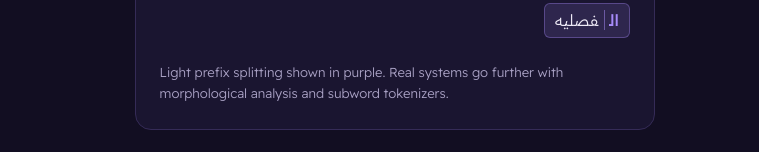
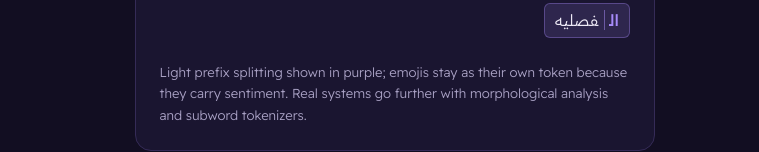
Before and after one commit to joudalbaiti/joudalbaiti.github.io, a plain HTML site: page index.html in a window 1280 px wide. Shown: the part 821-973 px from the top of the page, 521-1280 px from the left. Drawn offline with Linux system fonts and the light colour scheme.

Commit message:
Keep emojis as sentiment tokens in the Arabic cleaning demo

```diff
--- a/index.html
+++ b/index.html
@@ -109,6 +109,7 @@ html[data-lang="ar"] .role{max-width:20ch;line-height:1.45}
 .stage.show{opacity:1;transform:none;transition:opacity .35s ease,transform .35s ease}
 .tokens{direction:rtl;display:flex;flex-wrap:wrap;gap:6px;margin-top:6px}
 .tok{font-size:16px;padding:3px 10px;border-radius:var(--radius-s);background:var(--teal-soft);color:var(--text);border:1px solid rgba(167,139,250,.35)}
+.tok.emo{background:var(--saffron-soft);border-color:rgba(227,178,60,.45)}
 .tok .pre{color:var(--teal);font-weight:500;padding-inline-end:5px;margin-inline-end:5px;border-inline-end:1px solid rgba(167,139,250,.5)}
 .lab .foot{margin:14px 0 0;font-size:13px;color:var(--muted)}
 
@@ -275,8 +276,8 @@ html[data-lang="ar"] body{font-size:17.5px;line-height:1.85}
       <textarea id="src" rows="2" lang="ar" spellcheck="false"></textarea>
       <ol class="stages" id="stages" aria-live="polite"></ol>
       <p class="foot">
-        <span data-l="en">Light prefix splitting shown in purple. Real systems go further with morphological analysis and subword tokenizers.</span>
-        <span data-l="ar">السوابق المفصولة باللون البنفسجي. الأنظمة الفعلية تتعمق أكثر بالتحليل الصرفي ومقطِّعات الوحدات الجزئية.</span>
+        <span data-l="en">Light prefix splitting shown in purple; emojis stay as their own token because they carry sentiment. Real systems go further with morphological analysis and subword tokenizers.</span>
+        <span data-l="ar">السوابق المفصولة باللون البنفسجي، والإيموجي يبقى وحدة مستقلة لأنه يحمل مشاعر. الأنظمة الفعلية تتعمق أكثر بالتحليل الصرفي ومقطِّعات الوحدات الجزئية.</span>
       </p>
     </div>
   </div>
@@ -659,9 +660,10 @@ html[data-lang="ar"] body{font-size:17.5px;line-height:1.85}
     }
     steps.push({html:h3,n:n3});
     // 4 tokens with light prefix split
-    var toks=clean3.match(/[\p{L}\p{N}]+/gu)||[];
+    var toks=clean3.match(/[\p{L}\p{N}]+|\p{Extended_Pictographic}(?:\p{Emoji_Modifier}|\uFE0F|\u200D\p{Extended_Pictographic})*/gu)||[];
     var PRE=['وال','بال','فال','كال','لل','ال'];
     var th='<div class="tokens">'+toks.map(function(t){
+      if(/\p{Extended_Pictographic}/u.test(t)) return '<span class="tok emo">'+t+'</span>';
       for(var p=0;p<PRE.length;p++){
         if(t.indexOf(PRE[p])===0&&t.length-PRE[p].length>=2){
           return '<span class="tok"><span class="pre">'+PRE[p]+'</span>'+esc(t.slice(PRE[p].length))+'</span>';
```
